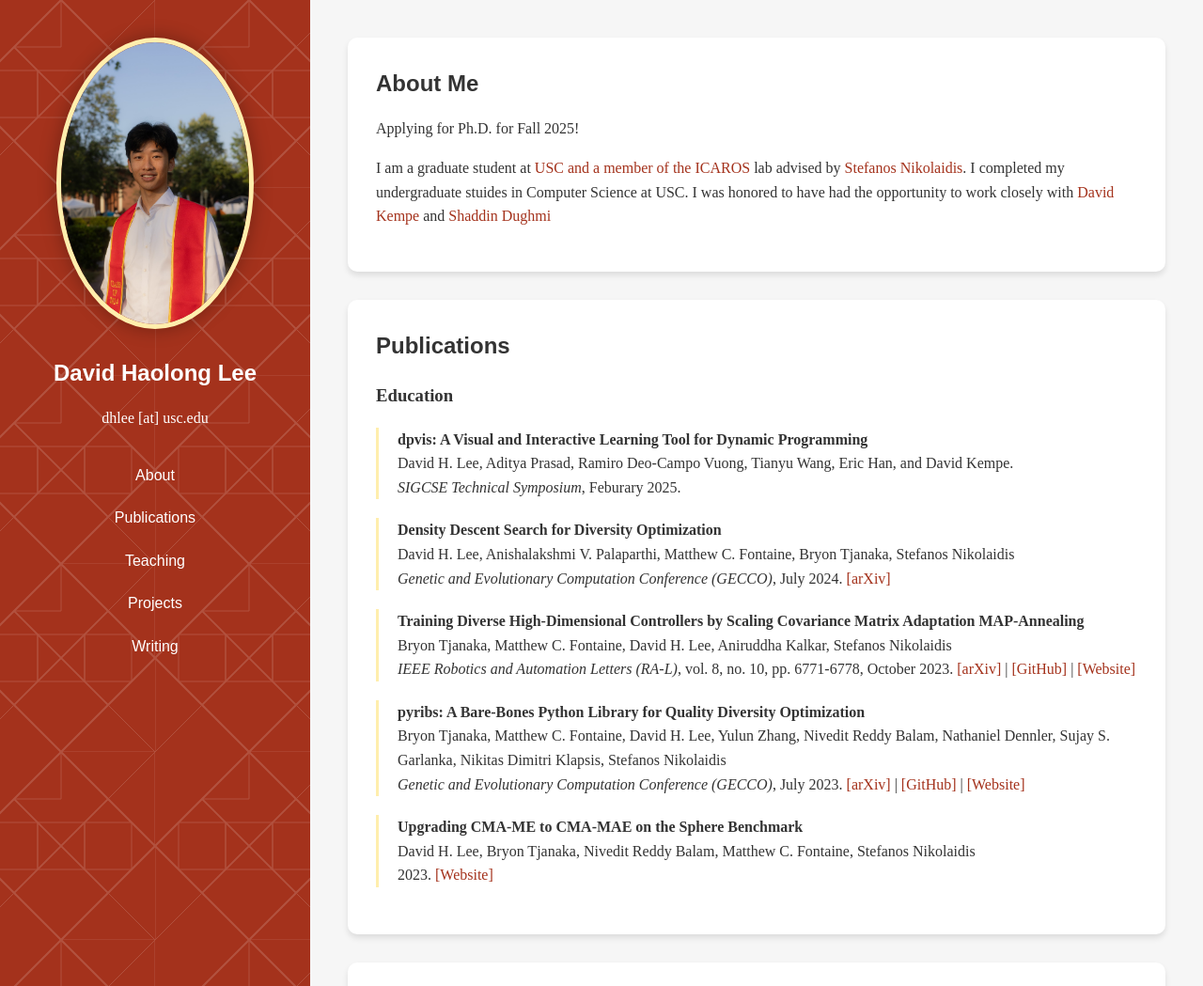
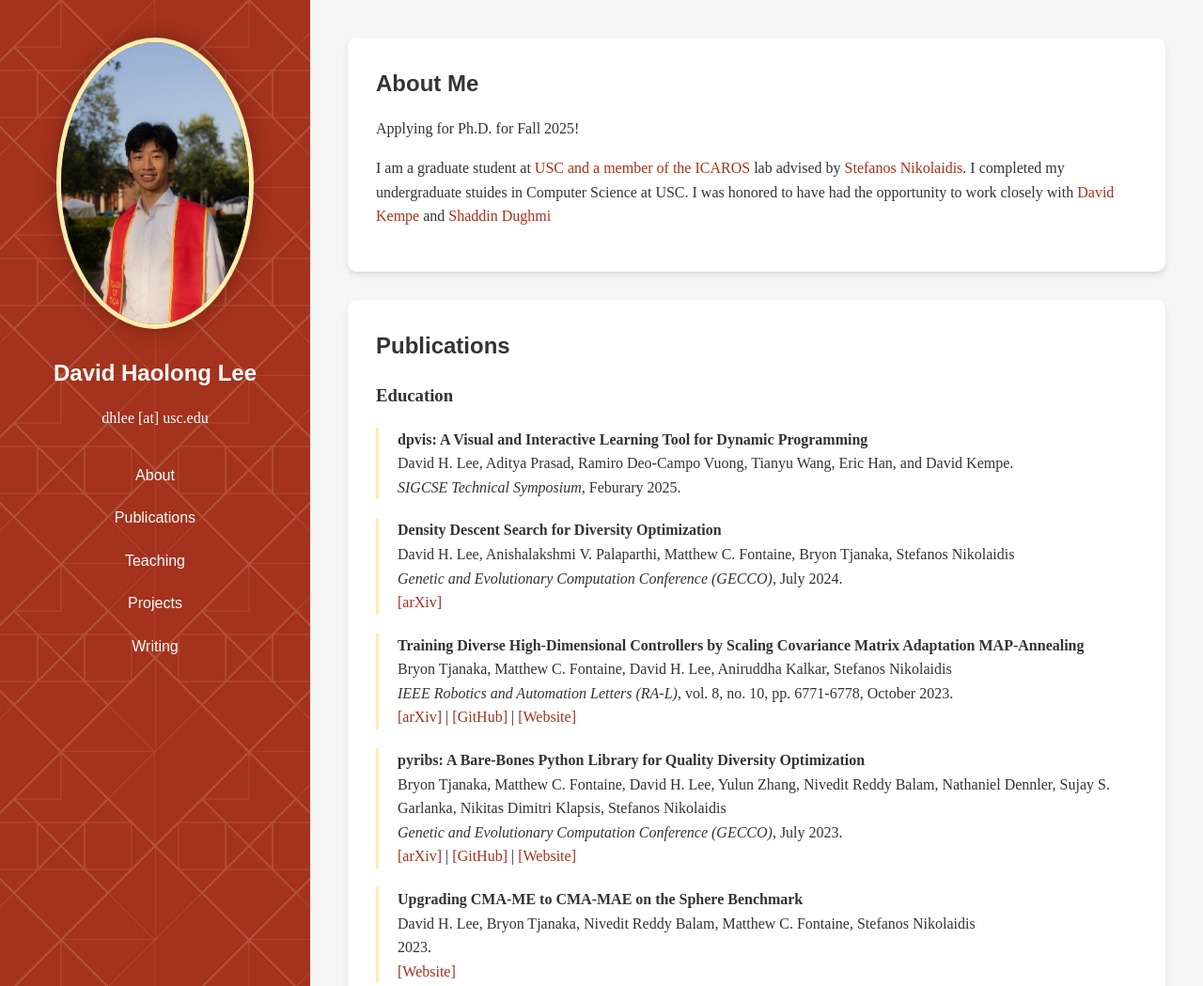
Before and after one commit to itsdawei/itsdawei.github.io, a plain HTML site: page index.html in a window 1280 px wide. Shown: the top 1049 px of the page at 94% size. Drawn offline with Linux system fonts and the light colour scheme; files whose address does not match are found by name.

Commit message:
Add pubs

```diff
--- a/index.html
+++ b/index.html
@@ -80,13 +80,13 @@
                 <div class="publication">
                     <strong>Density Descent Search for Diversity Optimization</strong> <br>
                     <span>David H. Lee</span>, Anishalakshmi V. Palaparthi, Matthew C. Fontaine, Bryon Tjanaka, Stefanos Nikolaidis <br>
-                    <em>Genetic and Evolutionary Computation Conference (GECCO)</em>, July 2024.
+                    <em>Genetic and Evolutionary Computation Conference (GECCO)</em>, July 2024. <br>
                     <a href="https://arxiv.org/abs/2312.11331" target="_blank" rel="noopener noreferrer">[arXiv]</a>
                 </div>
                 <div class="publication">
                     <strong>Training Diverse High-Dimensional Controllers by Scaling Covariance Matrix Adaptation MAP-Annealing</strong> <br>
                     Bryon Tjanaka, Matthew C. Fontaine, <span>David H. Lee</span>, Aniruddha Kalkar, Stefanos Nikolaidis <br>
-                    <em>IEEE Robotics and Automation Letters (RA-L)</em>, vol. 8, no. 10, pp. 6771-6778, October 2023.
+                    <em>IEEE Robotics and Automation Letters (RA-L)</em>, vol. 8, no. 10, pp. 6771-6778, October 2023. <br>
                     <a href="https://arxiv.org/abs/2210.02622" target="_blank" rel="noopener noreferrer">[arXiv]</a> |
                     <a href="https://github.com/icaros-usc/scaling-cma-mae" target="_blank" rel="noopener noreferrer">[GitHub]</a> |
                     <a href="https://scalingcmamae.github.io/" target="_blank" rel="noopener noreferrer">[Website]</a>
@@ -94,7 +94,7 @@
                 <div class="publication">
                     <strong>pyribs: A Bare-Bones Python Library for Quality Diversity Optimization</strong> <br>
                     Bryon Tjanaka, Matthew C. Fontaine, <span>David H. Lee</span>, Yulun Zhang, Nivedit Reddy Balam, Nathaniel Dennler, Sujay S. Garlanka, Nikitas Dimitri Klapsis, Stefanos Nikolaidis <br>
-                    <em>Genetic and Evolutionary Computation Conference (GECCO)</em>, July 2023.
+                    <em>Genetic and Evolutionary Computation Conference (GECCO)</em>, July 2023. <br>
                     <a href="https://arxiv.org/abs/2303.00191" target="_blank" rel="noopener noreferrer">[arXiv]</a> |
                     <a href="https://github.com/icaros-usc/pyribs" target="_blank" rel="noopener noreferrer">[GitHub]</a> |
                     <a href="https://pyribs.org" target="_blank" rel="noopener noreferrer">[Website]</a>
@@ -102,7 +102,7 @@
                 <div class="publication">
                     <strong>Upgrading CMA-ME to CMA-MAE on the Sphere Benchmark</strong> <br>
                     <span>David H. Lee</span>, Bryon Tjanaka, Nivedit Reddy Balam, Matthew C. Fontaine, Stefanos Nikolaidis <br>
-                    2023.
+                    2023. <br>
                     <a href="https://docs.pyribs.org/en/stable/tutorials/cma mae.html" target="_blank" rel="noopener noreferrer">[Website]</a>
                 </div>
                 <!-- <div class="publication"> -->
```
